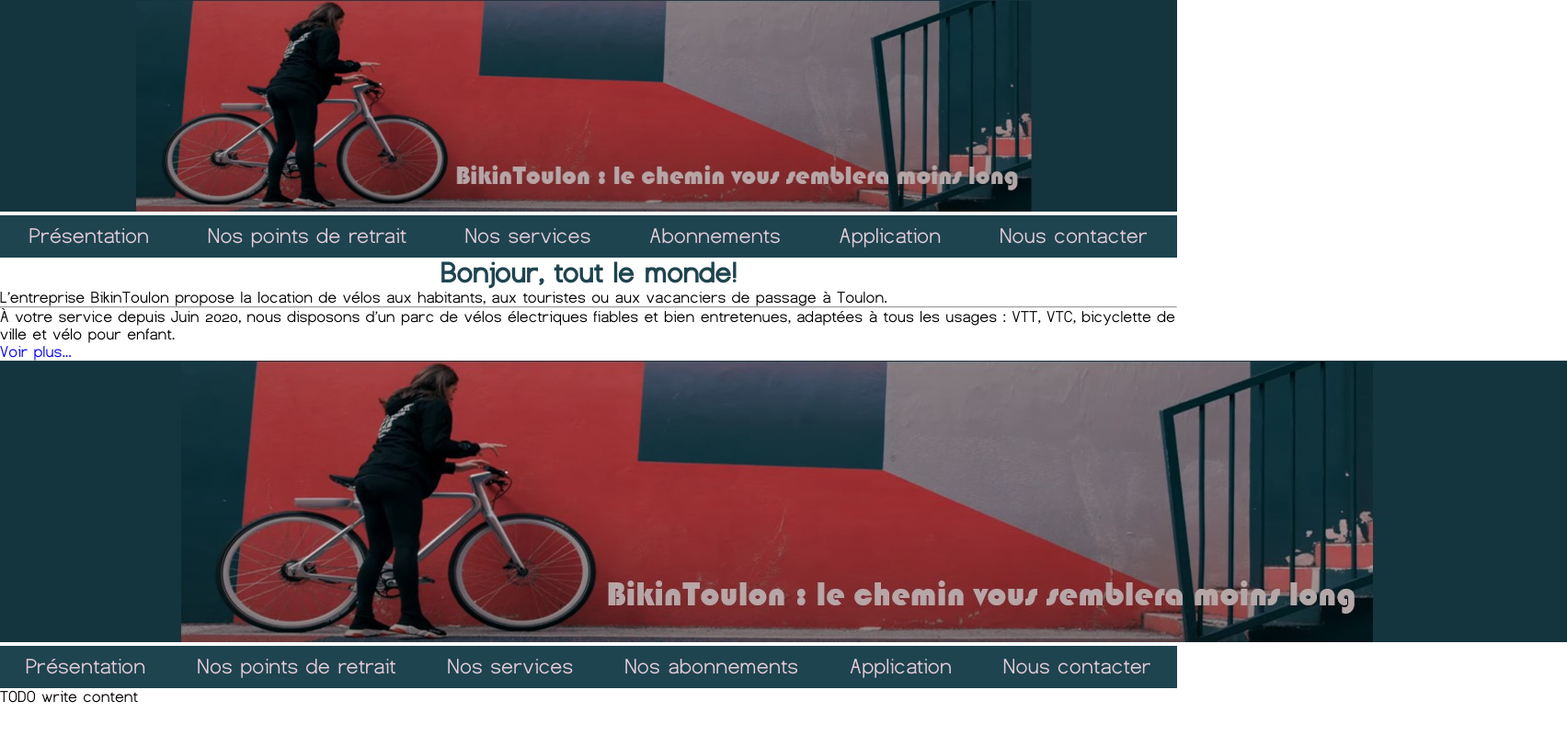
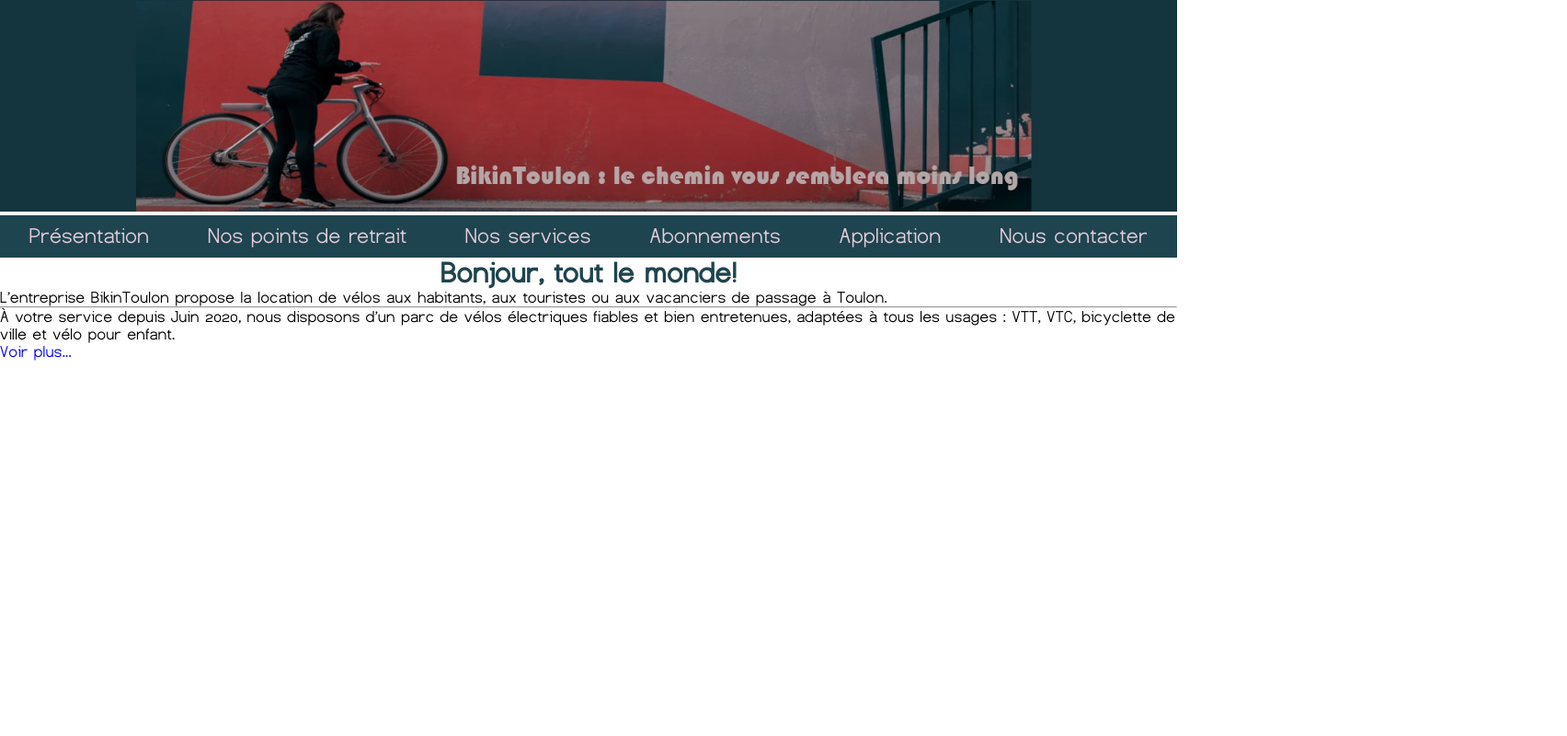
Before and after one commit to Gofrane0310/Bikintoulon, a website: page public_html/index.html in a window 1280 px wide. Shown: the whole page at 92% size, 1704 px wide, since content can reach past the window. Drawn offline with Linux system fonts and the light colour scheme.

Commit message:
Merge origin/master
Conflicts:
	public_html/Pages_html/abonnements.html
	public_html/Pages_html/application.html
	public_html/Pages_html/contact.html
	public_html/Pages_html/retrait.html
	public_html/Pages_html/services.html
	public_html/css/css_general.css
	public_html/index.html

```diff
--- a/public_html/index.html
+++ b/public_html/index.html
@@ -39,23 +39,5 @@
   <p>À votre service depuis Juin 2020, nous disposons d’un parc de vélos électriques fiables et bien entretenues, adaptées à tous les usages : VTT, VTC, bicyclette de ville et vélo pour enfant.</p>
   <a class="btn btn-primary btn-lg" href="pages_html/voir_plus.html" role="button">Voir plus...</a>
             </div>
-            <img src="images/accueil/banniere3.jpg" alt="BikinToulon : le chemin vous semblera moins long. Photo d'un femme faisant du vélo sur un pont.">
-            <nav>
-                <ul>
-                    <li><a href="index.html">Présentation</a></li>
-                    <li><a href="pages_html/retrait.html">Nos points de retrait</a></li>
-                    <li><a href="pages_html/services.html">Nos services</a></li>
-                    <li><a href="pages_html/nos-abonnements.html">Nos abonnements</a></li>
-                    <li><a href="pages_html/application.html">Application</a></li>
-                    <li><a href="pages_html/contact.html">Nous contacter</a></li>
-                </ul>
-            </nav>
-
-        </header>
-        <section>
-
-        </section>
-
-        <div>TODO write content</div>
     </body>
 </html>
```
